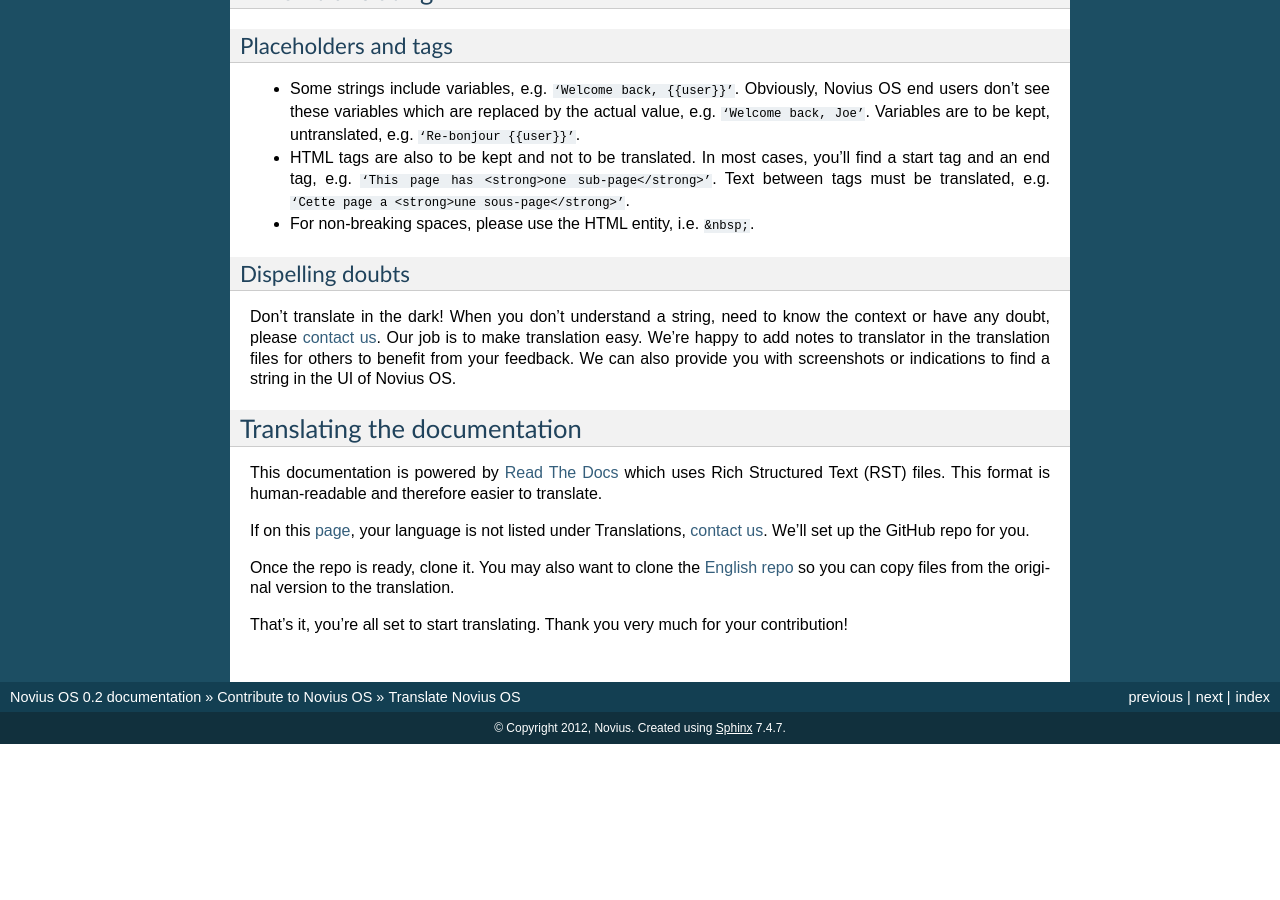
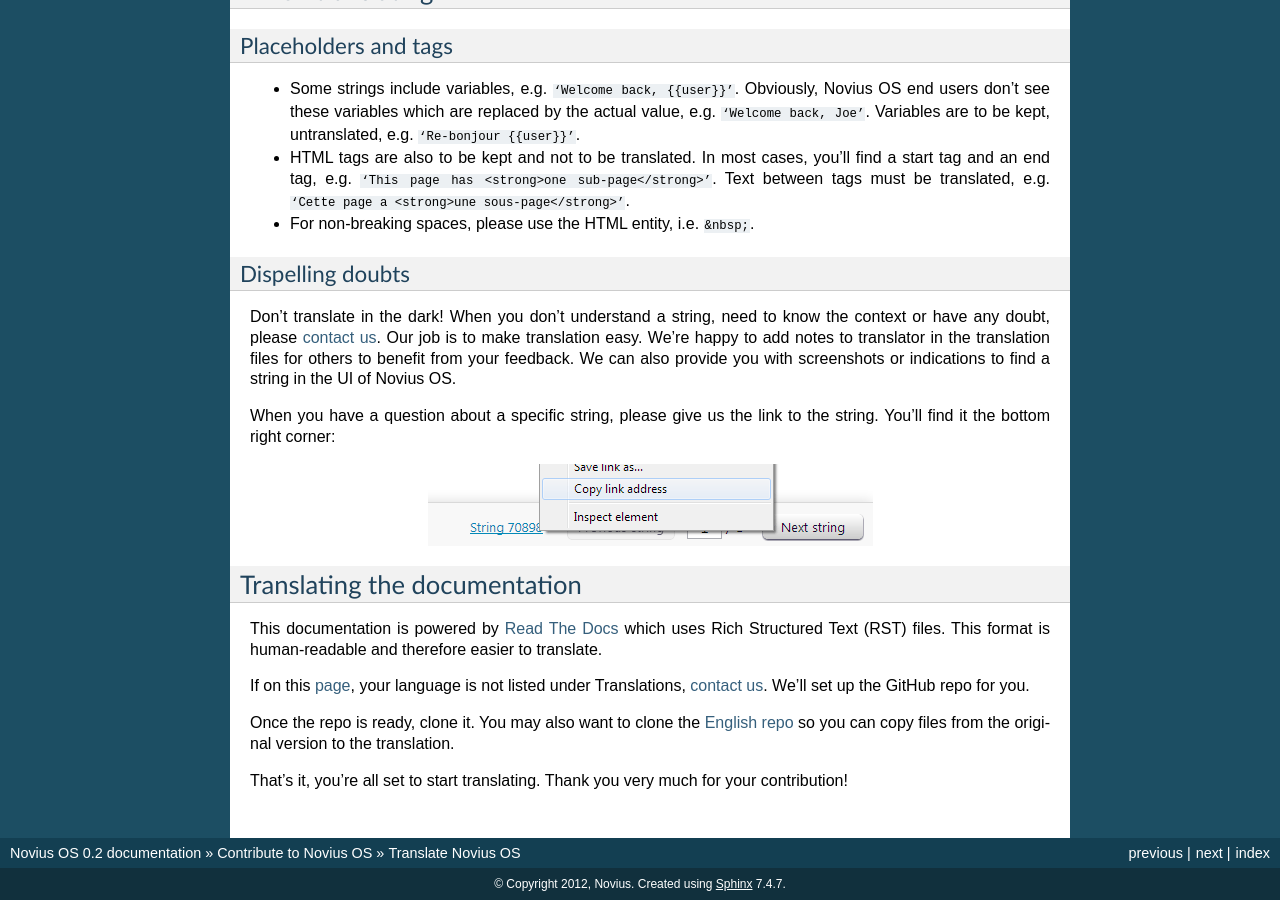
Before and after one commit to Meroje/documentation-en, a Sphinx documentation site: the page built from source/contribute/translate.rst, in a window 1280 px wide and 900 px high, scrolled down 1733 px. Built offline with Sphinx 7.4.7, drawn with Linux system fonts in a browser that asks for light colours; before the commit the page ends 2477 px from its top, so only the background shows below that.

Commit message:
New Pootle version

```diff
--- a/source/contribute/translate.rst
+++ b/source/contribute/translate.rst
@@ -78,6 +78,12 @@
 
 Don't translate in the dark! When you don't understand a string, need to know the context or have any doubt, please `contact us <http://forums.novius-os.org/en/want-translate-novius,15.html>`__. Our job is to make translation easy. We're happy to add notes to translator in the translation files for others to benefit from your feedback. We can also provide you with screenshots or indications to find a string in the UI of Novius OS.
 
+When you have a question about a specific string, please give us the link to the string. You'll find it the bottom right corner:
+
+.. image:: images/pootle-nos-string-url.png
+	:alt: String URL
+	:align: center
+
 
 Translating the documentation
 *****************************
```
Also changed, not shown: source/contribute/images/pootle-nos-directories.png, source/contribute/images/pootle-nos-languages.png, source/contribute/images/pootle-nos-string-url.png (added).
